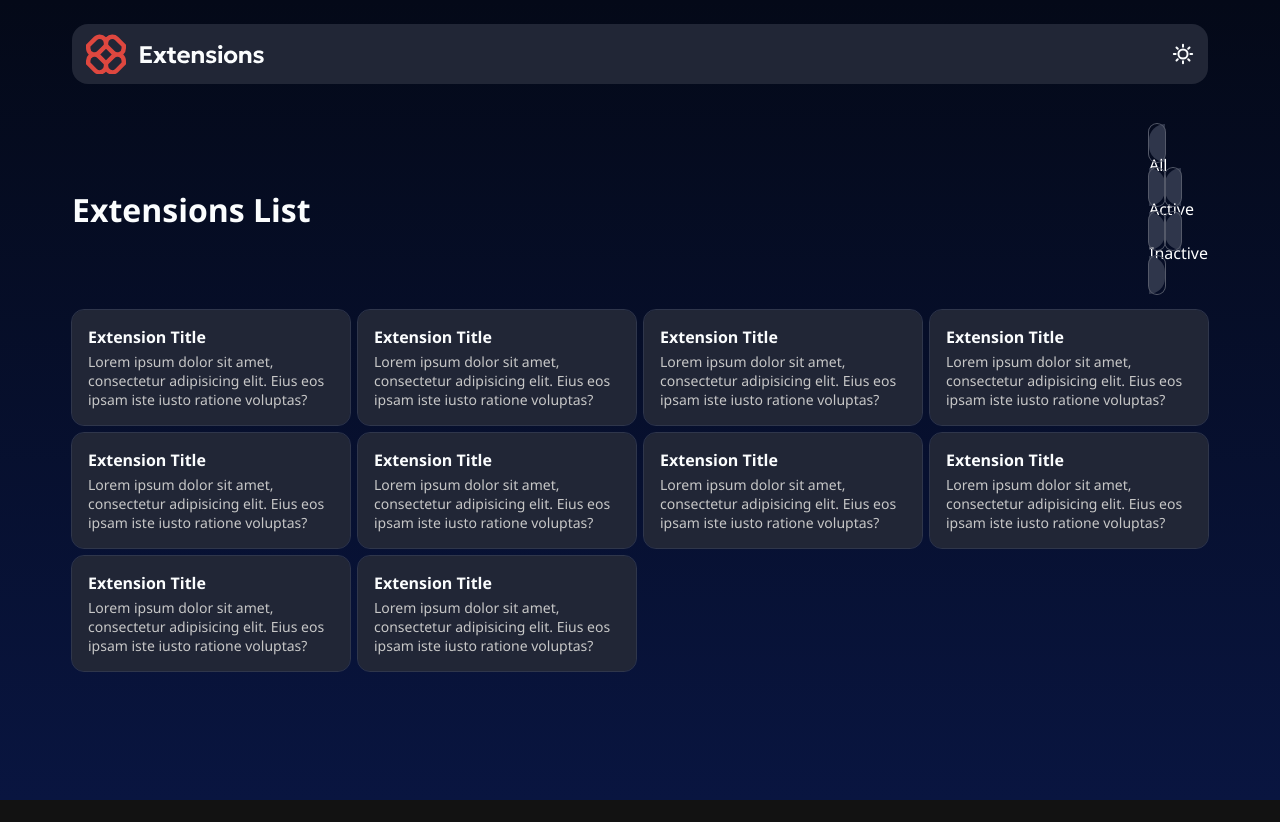
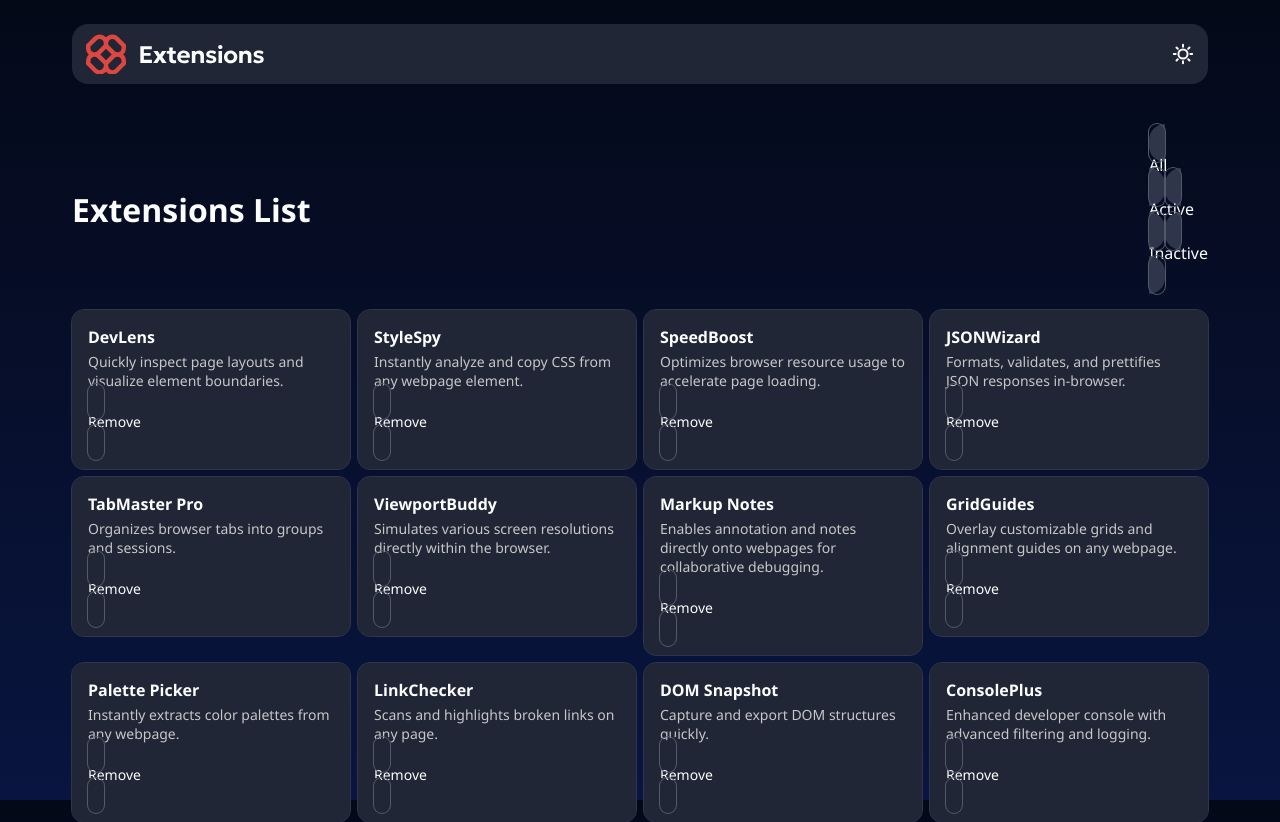
Before and after one commit to aarsaevv/frontend-mentor-monorepo, an Angular app in the folder apps/browser-extension-manager-ui/: page / in a window 1280 px wide. Before the commit the page ends 800 px from the top, so only its background shows below. Built offline with nearby package versions, Linux system fonts and the light colour scheme.

Commit message:
feat(app): fetch extension, fix hover and active styles, upd extension styles

```diff
--- /dev/null
+++ b/apps/browser-extension-manager-ui/public/extensions.json
@@ -0,0 +1,74 @@
+[
+  {
+    "logo": "./images/logo-devlens.svg",
+    "name": "DevLens",
+    "description": "Quickly inspect page layouts and visualize element boundaries.",
+    "isActive": true
+  },
+  {
+    "logo": "./images/logo-style-spy.svg",
+    "name": "StyleSpy",
+    "description": "Instantly analyze and copy CSS from any webpage element.",
+    "isActive": true
+  },
+  {
+    "logo": "./images/logo-speed-boost.svg",
+    "name": "SpeedBoost",
+    "description": "Optimizes browser resource usage to accelerate page loading.",
+    "isActive": false
+  },
+  {
+    "logo": "./images/logo-json-wizard.svg",
+    "name": "JSONWizard",
+    "description": "Formats, validates, and prettifies JSON responses in-browser.",
+    "isActive": true
+  },
+  {
+    "logo": "./images/logo-tab-master-pro.svg",
+    "name": "TabMaster Pro",
+    "description": "Organizes browser tabs into groups and sessions.",
+    "isActive": true
+  },
+  {
+    "logo": "./images/logo-viewport-buddy.svg",
+    "name": "ViewportBuddy",
+    "description": "Simulates various screen resolutions directly within the browser.",
+    "isActive": false
+  },
+  {
+    "logo": "./images/logo-markup-notes.svg",
+    "name": "Markup Notes",
+    "description": "Enables annotation and notes directly onto webpages for collaborative debugging.",
+    "isActive": true
+  },
+  {
+    "logo": "./images/logo-grid-guides.svg",
+    "name": "GridGuides",
+    "description": "Overlay customizable grids and alignment guides on any webpage.",
+    "isActive": false
+  },
+  {
+    "logo": "./images/logo-palette-picker.svg",
+    "name": "Palette Picker",
+    "description": "Instantly extracts color palettes from any webpage.",
+    "isActive": true
+  },
+  {
+    "logo": "./images/logo-link-checker.svg",
+    "name": "LinkChecker",
+    "description": "Scans and highlights broken links on any page.",
+    "isActive": true
+  },
+  {
+    "logo": "./images/logo-dom-snapshot.svg",
+    "name": "DOM Snapshot",
+    "description": "Capture and export DOM structures quickly.",
+    "isActive": false
+  },
+  {
+    "logo": "./images/logo-console-plus.svg",
+    "name": "ConsolePlus",
+    "description": "Enhanced developer console with advanced filtering and logging.",
+    "isActive": true
+  }
+]
--- a/apps/browser-extension-manager-ui/src/app/components/extension-card/extension-card.component.ts
+++ b/apps/browser-extension-manager-ui/src/app/components/extension-card/extension-card.component.ts
@@ -1,15 +1,21 @@
-import { Component } from '@angular/core';
+import { Component, Input } from '@angular/core';
+import { Extension } from '@/app/services/extension.service';
+import { SlotButton } from '@/app/components/ui/button/slot-button.component';
 
 @Component({
   selector: 'app-extension-card',
-  imports: [],
+  imports: [SlotButton],
   template: `
     <div class="card">
-      <p class="text-primary">Extension Title</p>
-      <p class="text-secondary">
-        Lorem ipsum dolor sit amet, consectetur adipisicing elit. Eius eos ipsam iste iusto ratione
-        voluptas?
-      </p>
+      <div class="card__info">
+        <p class="text-primary">{{ extension.name }}</p>
+        <p class="text-secondary">{{ extension.description }}</p>
+      </div>
+      <div class="card__controls">
+        <app-slot-button class="remove-button" (click)="removeExtension(extension.name)"
+          >Remove</app-slot-button
+        >
+      </div>
     </div>
   `,
   styles: `
@@ -31,6 +37,37 @@ import { Component } from '@angular/core';
       color: var(--app-text-color-secondary);
       font-size: var(--app-font-size-14);
     }
+
+    .remove-button {
+      padding: var(--spacing-8) var(--spacing-16);
+      background-color: var(--remove-button-bg-color);
+      border-radius: var(--border-radius-24);
+      cursor: pointer;
+      transition: background-color 250ms;
+      outline: var(--remove-button-outline);
+      font-size: var(--app-font-size-14);
+
+      ::ng-deep {
+        button {
+          display: inline-block;
+        }
+      }
+
+      &:hover {
+        background-color: var(--app-button-bg-hover);
+      }
+    }
   `,
 })
-export class ExtensionCard {}
+export class ExtensionCard {
+  @Input() extension: Extension = {
+    logo: '',
+    name: '',
+    description: '',
+    isActive: false,
+  };
+
+  removeExtension(extensionName: string): void {
+    console.warn('remove!', extensionName);
+  }
+}
--- a/apps/browser-extension-manager-ui/src/app/components/home-page/home-page.component.ts
+++ b/apps/browser-extension-manager-ui/src/app/components/home-page/home-page.component.ts
@@ -1,7 +1,8 @@
-import { Component, inject } from '@angular/core';
+import { Component, inject, signal, WritableSignal } from '@angular/core';
 import { ExtensionCard } from '@/app/components/extension-card/extension-card.component';
 import { AppFilterService, AppFilterType } from '@/app/services/app-filter.service';
 import { SlotButton } from '@/app/components/ui/button/slot-button.component';
+import { Extension, ExtensionService } from '@/app/services/extension.service';
 
 @Component({
   selector: 'app-home-page',
@@ -11,15 +12,21 @@ import { SlotButton } from '@/app/components/ui/button/slot-button.component';
       <h1 class="heading__title">Extensions List</h1>
       <div class="heading__filters">
         @for (filter of filterList; track filter.type) {
-          <app-slot-button class="filter-button" (click)="applyFilter(filter.type)">
+          <app-slot-button
+            [class]="[
+              'filter-button',
+              isFilterSelected(filter.type) ? 'filter-button--active' : '',
+            ]"
+            (click)="applyFilter(filter.type)"
+          >
             {{ filter.title }}
           </app-slot-button>
         }
       </div>
     </div>
     <div class="extension-list">
-      @for (n of [].constructor(10); track n) {
-        <app-extension-card />
+      @for (extension of extensions; track extension.name) {
+        <app-extension-card [extension]="extension" />
       }
     </div>
   `,
@@ -50,7 +57,22 @@ import { SlotButton } from '@/app/components/ui/button/slot-button.component';
       outline: var(--filter-button-outline);
 
       &:hover {
-        background-color: var(--filter-button-bg-hover);
+        background-color: var(--app-button-bg-hover);
+      }
+
+      &--active {
+        background-color: var(--filter-button-bg-active);
+        outline: none;
+
+        ::ng-deep {
+          button {
+            color: var(--app-text-color-primary-negative);
+          }
+        }
+
+        &:hover {
+          background-color: var(--filter-button-bg-hover-active);
+        }
       }
     }
 
@@ -64,10 +86,27 @@ import { SlotButton } from '@/app/components/ui/button/slot-button.component';
 })
 export class Home {
   appFilterService: AppFilterService = inject(AppFilterService);
+  extensionService: ExtensionService = inject(ExtensionService);
 
   filterList = this.appFilterService.filterList;
+  selectedFilter = this.appFilterService.selectedFilter;
+
+  extensions: Extension[] = [];
 
   applyFilter(type: AppFilterType) {
-    console.log('appliedFilter:', type);
+    this.selectedFilter.set(type);
+    console.log('appliedFilter:', this.selectedFilter());
+  }
+
+  isFilterSelected(filterType: AppFilterType): boolean {
+    return this.selectedFilter() === filterType;
+  }
+
+  async fetchExtensions() {
+    this.extensions = await this.extensionService.fetchExtensions();
+  }
+
+  ngOnInit() {
+    this.fetchExtensions();
   }
 }
--- a/apps/browser-extension-manager-ui/src/app/components/ui/button/slot-button.component.ts
+++ b/apps/browser-extension-manager-ui/src/app/components/ui/button/slot-button.component.ts
@@ -26,6 +26,7 @@ import { Component, Input } from '@angular/core';
       background-color: transparent;
       font: inherit;
       cursor: pointer;
+      color: var(--app-text-color-primary);
 
       &:disabled {
         cursor: default;
--- a/apps/browser-extension-manager-ui/src/app/services/app-filter.service.ts
+++ b/apps/browser-extension-manager-ui/src/app/services/app-filter.service.ts
@@ -1,4 +1,4 @@
-import { Injectable } from '@angular/core';
+import { Injectable, signal } from '@angular/core';
 
 export type AppFilterType = 'all' | 'active' | 'inactive';
 
@@ -25,4 +25,6 @@ export class AppFilterService {
       type: 'inactive',
     },
   ];
+
+  selectedFilter = signal('all');
 }
--- a/apps/browser-extension-manager-ui/src/app/services/app-theme.service.ts
+++ b/apps/browser-extension-manager-ui/src/app/services/app-theme.service.ts
@@ -1,5 +1,5 @@
 import { Injectable, signal } from '@angular/core';
-import LocalStorage from '@sdk/local-storage';
+import LocalStorage from '@libs/sdk/src/local-storage';
 
 enum LocalStorageKey {
   AppTheme = 'app_theme',
--- /dev/null
+++ b/apps/browser-extension-manager-ui/src/app/services/extension.service.ts
@@ -0,0 +1,23 @@
+import { Injectable } from '@angular/core';
+
+export interface Extension {
+  logo: string;
+  name: string;
+  description: string;
+  isActive: boolean;
+}
+
+@Injectable({
+  providedIn: 'root',
+})
+export class ExtensionService {
+  async fetchExtensions(): Promise<any> {
+    try {
+      const data = await fetch('/extensions.json');
+
+      return data.json();
+    } catch (error) {
+      console.error(error);
+    }
+  }
+}
--- a/apps/browser-extension-manager-ui/src/styles.scss
+++ b/apps/browser-extension-manager-ui/src/styles.scss
@@ -50,7 +50,9 @@
 html.theme-light {
   --app-gradient: var(--app-gradient-light);
   --app-text-color-primary: var(--app-color-neutral-900);
+  --app-text-color-primary-negative: var(--app-color-neutral-0);
   --app-text-color-secondary: var(--app-color-neutral-600);
+  --app-button-bg-hover: var(--app-color-neutral-100);
 
   --header-bg-color: var(--app-color-neutral-0);
   --header-outline: var(--app-outline-light);
@@ -64,20 +66,26 @@ html.theme-light {
   --theme-button-bg-hover: var(--app-color-neutral-300);
 
   --filter-button-bg-color: var(--app-color-neutral-0);
-  --filter-button-bg-hover: var(--app-color-neutral-100);
+  --filter-button-bg-active: var(--app-color-red-700);
+  --filter-button-bg-hover-active: var(--app-color-red-500);
+
   --filter-button-outline: 1px solid var(--app-color-neutral-200);
   --filter-button-box-shadow: var(--app-shadow-light);
+
+  --remove-button-bg-color: var(--card-bg-color);
+  --remove-button-outline: 1px solid var(--app-color-neutral-300);
 }
 
 html.theme-dark {
   --app-gradient: var(--app-gradient-dark);
   --app-text-color-primary: var(--app-color-neutral-0);
+  --app-text-color-primary-negative: var(--app-color-neutral-900);
   --app-text-color-secondary: var(--app-color-neutral-300);
+  --app-button-bg-hover: var(--app-color-neutral-600);
 
   --header-bg-color: var(--app-color-neutral-800);
   --header-outline: none;
   --header-box-shadow: none;
-
   --card-bg-color: var(--app-color-neutral-800);
   --card-outline: var(--app-outline-dark);
   --card-box-shadow: none;
@@ -86,9 +94,14 @@ html.theme-dark {
   --theme-button-bg-hover: var(--app-color-neutral-600);
 
   --filter-button-bg-color: var(--app-color-neutral-700);
-  --filter-button-bg-hover: var(--app-color-neutral-600);
+  --filter-button-bg-active: var(--app-color-red-500);
+  --filter-button-bg-hover-active: var(--app-color-red-400);
+
   --filter-button-outline: 1px solid var(--app-color-neutral-600);
   --filter-button-box-shadow: none;
+
+  --remove-button-bg-color: var(--card-bg-color);
+  --remove-button-outline: 1px solid var(--app-color-neutral-600);
 }
 
 html.theme-transition::view-transition-old(root) {
--- a/apps/browser-extension-manager-ui/tsconfig.json
+++ b/apps/browser-extension-manager-ui/tsconfig.json
@@ -17,7 +17,7 @@
     "baseUrl": "./",
     "paths": {
       "@/*": ["./src/*"],
-      "@sdk/*": ["../../libs/sdk/src/*"],
+      "@libs/*": ["../../libs/*"],
     }
   },
   "angularCompilerOptions": {
--- /dev/null
+++ b/libs/sdk/src/array.ts
@@ -0,0 +1 @@
+export const first = (arr: any[]) => arr[0];
--- a/libs/sdk/src/index.ts
+++ b/libs/sdk/src/index.ts
@@ -1 +1,2 @@
 import './local-storage';
+import './array';
```
Also changed, not shown: 1 other file (tests, documents, lock files or other folders).
